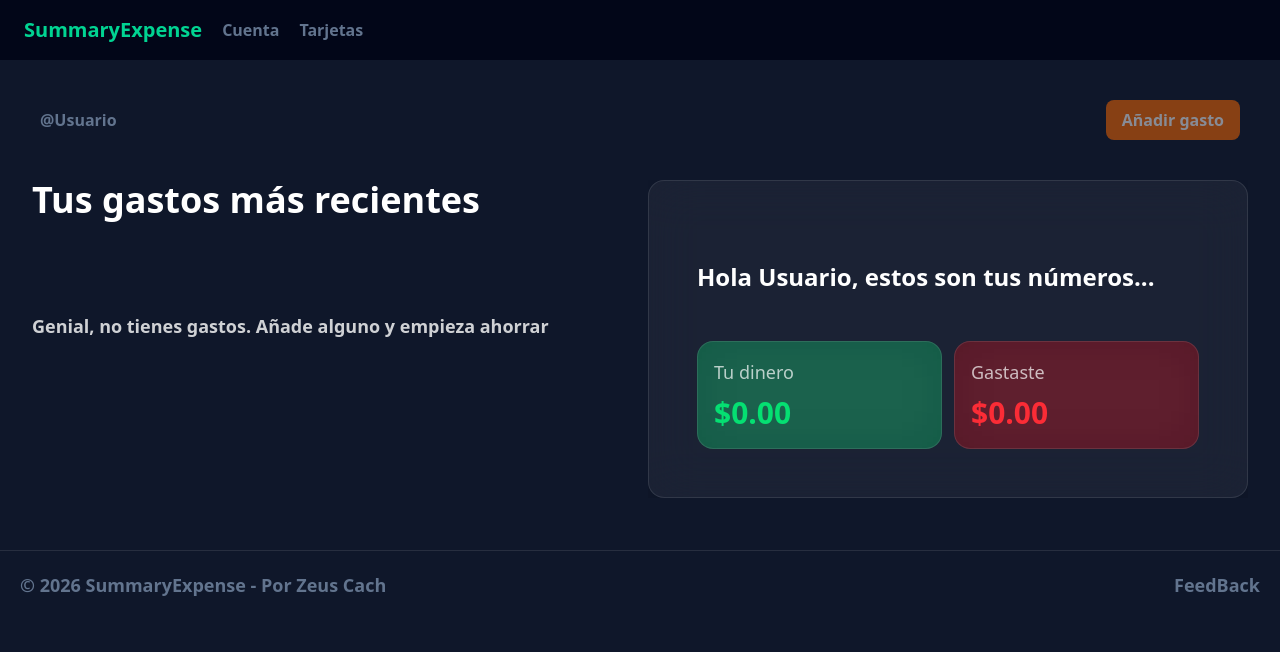
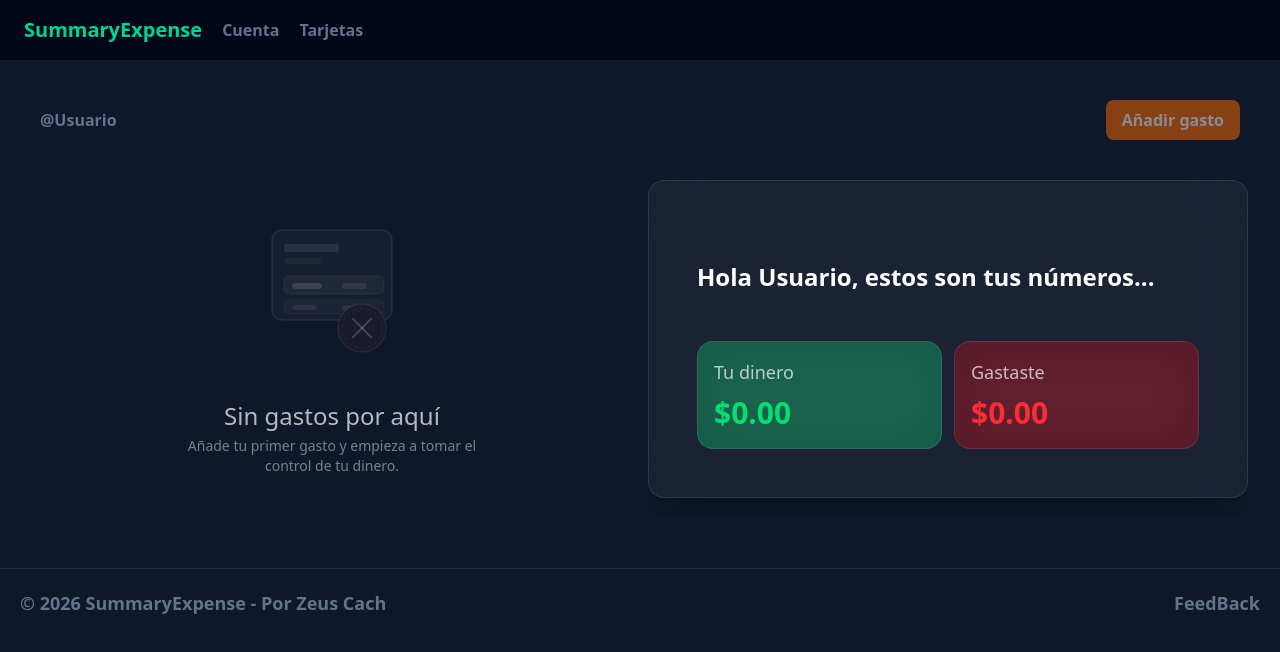
Before and after one commit to zeusCach/SummaryExpense, a React (Vite) app: page /dashboard in a window 1280 px wide. Shown: the top 652 px of the page. Built offline with nearby package versions, Linux system fonts and the light colour scheme.

Commit message:
Mejorando Interfaz principal

```diff
--- a/src/components/Summary.jsx
+++ b/src/components/Summary.jsx
@@ -3,6 +3,7 @@ import CardSummary from "./CardExpenses";
 import { ArrowRightCircle } from "lucide-react";
 import { Link } from "react-router-dom";
 import { useExpense } from "../hooks/useExpense";
+import EmptyExpenses from "../utils/EmptyExpenses";
 
 
 export default function Summary() {
@@ -23,14 +24,18 @@ export default function Summary() {
 
             <div className="w-full max-w-2xl mx-auto">
                 <div className="" >
-                    <h1 className="text-white text-4xl font-bold pb-5">
-                        Tus gastos más recientes
-                    </h1>
+                    {
+                        !isEmpty && (
+                            <h1 className="text-white text-4xl font-bold pb-5">
+                                Tus gastos más recientes
+                            </h1>
+                        )
+                    }
 
 
                     {  //si esta vacio muestra mensaje, si no muestra info de gastos
                         isEmpty
-                            ? <p className="text-lg text-white/80 font-bold py-18">Genial, no tienes gastos. Añade alguno y empieza ahorrar</p>
+                            ? <EmptyExpenses />
                             :
                             itemExpense.map(expense => (
 
--- /dev/null
+++ b/src/utils/EmptyExpenses.jsx
@@ -0,0 +1,31 @@
+
+
+export default function EmptyExpenses() {
+    return (
+        <div className="flex flex-col items-center justify-center py-10">
+            <svg width="160" height="180" viewBox="0 0 160 180" fill="none" xmlns="http://www.w3.org/2000/svg">
+
+                <rect x="20" y="10" width="120" height="90" rx="10" fill="#ffffff08" stroke="#ffffff15" stroke-width="1.5" />
+                <rect x="32" y="24" width="55" height="8" rx="3" fill="#ffffff15" />
+                <rect x="32" y="38" width="38" height="6" rx="3" fill="#ffffff0a" />
+                <rect x="32" y="56" width="100" height="18" rx="5" fill="#ffffff0a" stroke="#ffffff10" stroke-width="1" />
+                <rect x="40" y="63" width="30" height="6" rx="3" fill="#ffffff20" />
+                <rect x="90" y="63" width="25" height="6" rx="3" fill="#ffffff15" />
+                <rect x="32" y="80" width="100" height="14" rx="5" fill="#ffffff06" stroke="#ffffff08" stroke-width="1" />
+                <rect x="40" y="85" width="25" height="5" rx="3" fill="#ffffff12" />
+                <rect x="90" y="85" width="20" height="5" rx="3" fill="#ffffff10" />
+
+                <circle cx="110" cy="108" r="24" fill="#1a1a2e" stroke="#ffffff12" stroke-width="1.5" />
+                <line x1="101" y1="99" x2="119" y2="117" stroke="#ffffff30" stroke-width="2" stroke-linecap="round" />
+                <line x1="119" y1="99" x2="101" y2="117" stroke="#ffffff30" stroke-width="2" stroke-linecap="round" />
+                <circle cx="110" cy="108" r="20" fill="none" stroke="#ffffff10" stroke-width="1" stroke-dasharray="4 3" />
+
+            </svg>
+
+            <p className="text-white/70 font-medium text-2xl">Sin gastos por aquí</p>
+            <p className="text-white/45 text-sm text-center max-w-xs mt-1">
+                Añade tu primer gasto y empieza a tomar el control de tu dinero.
+            </p>
+        </div>
+    )
+}
```
